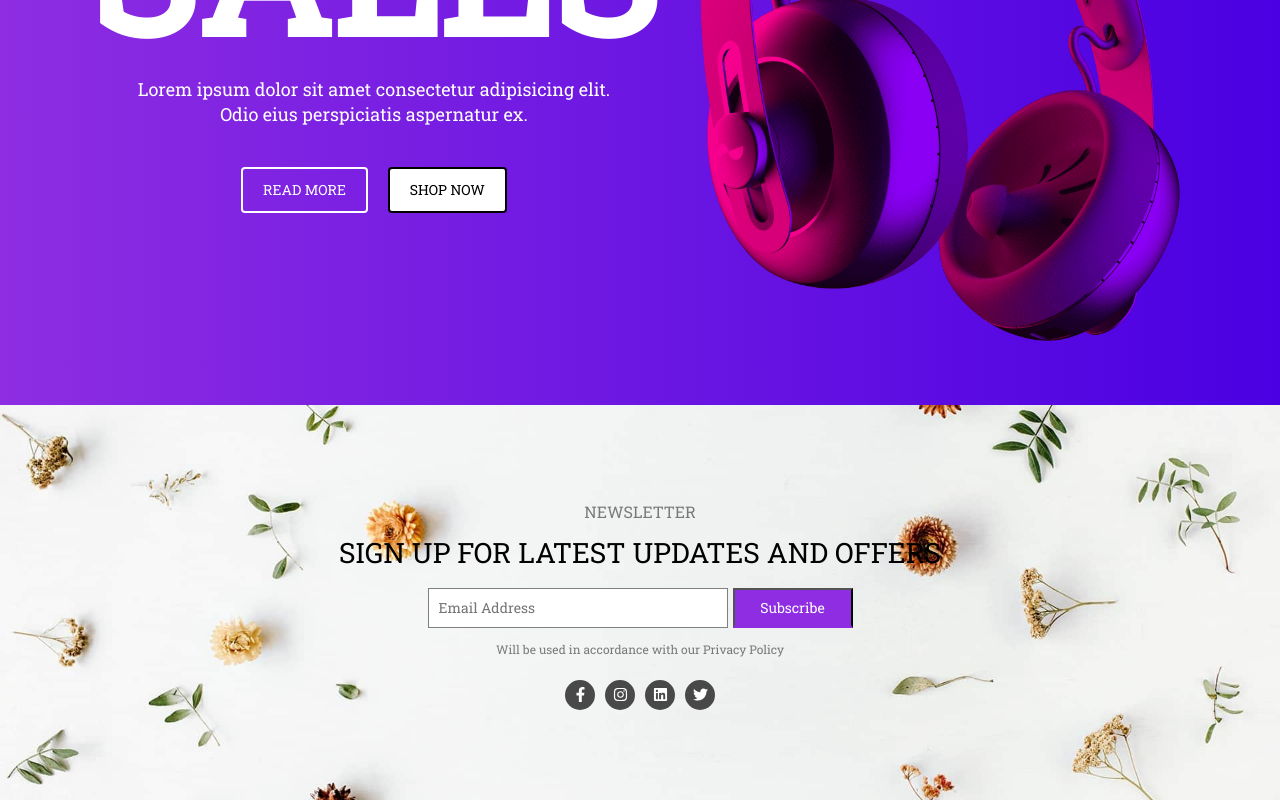
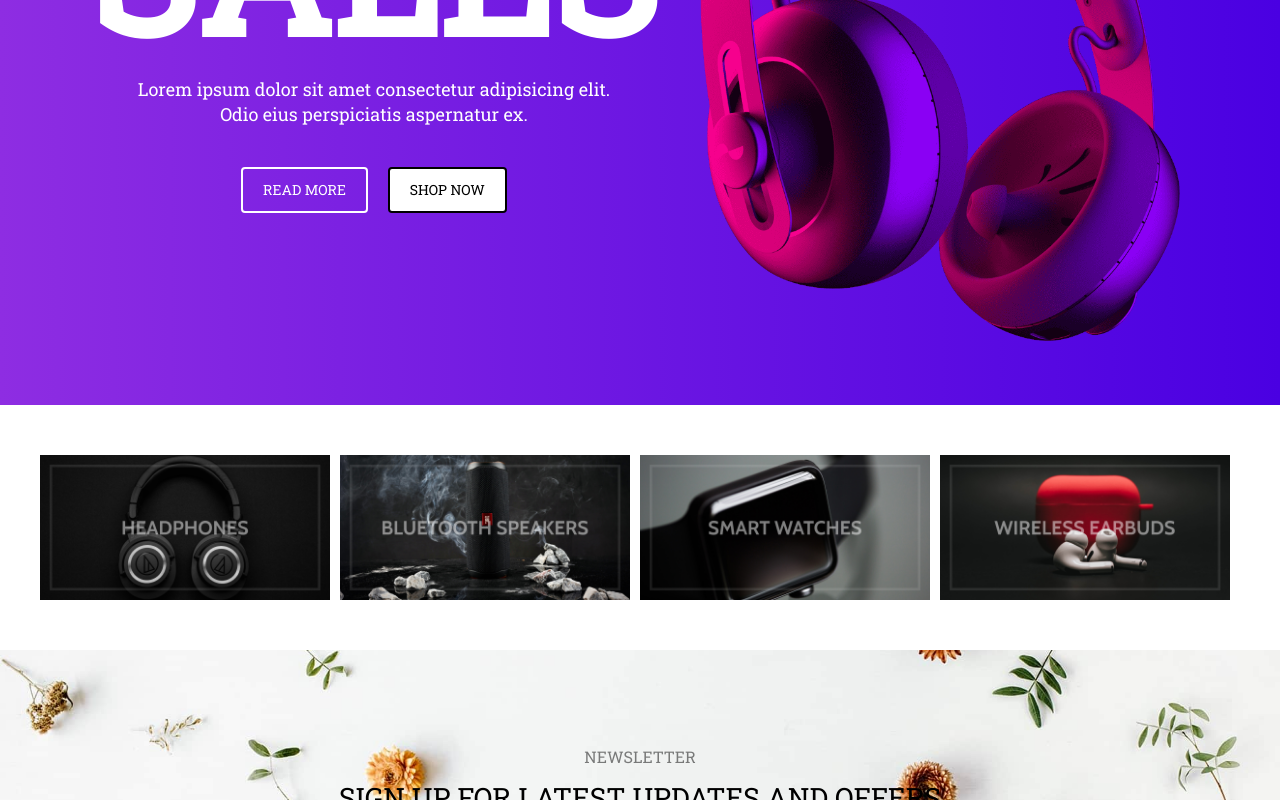
Before and after one commit to PJPhukan/E-Commerce-Shopping-Web, a React (Create React App) app: page / in a window 1280 px wide. Shown: the part 396-1196 px from the top of the page. Built offline with nearby package versions, Linux system fonts and the light colour scheme; a web font is replaced by a local one.

Commit message:
Category Section completed

```diff
--- a/src/components/Home/Category/Category.jsx
+++ b/src/components/Home/Category/Category.jsx
@@ -1,6 +1,26 @@
 import "./Category.scss";
+
+import cat1 from '../../../assets/category/cat-1.jpg'
+import cat2 from '../../../assets/category/cat-2.jpg'
+import cat3 from '../../../assets/category/cat-3.jpg'
+import cat4 from '../../../assets/category/cat-4.jpg'
 const Category = () => {
-    return <div>Category</div>;
+    return <div className="shop-by-category">
+        <div className="categories">
+            <div className="cetegory">
+                <img src={cat1} alt="" />
+            </div>
+            <div className="cetegory">
+                <img src={cat2} alt="" />
+            </div>
+            <div className="cetegory">
+                <img src={cat3} alt="" />
+            </div>
+            <div className="cetegory">
+                <img src={cat4} alt="" />
+            </div>
+        </div>
+    </div>;
 };
 
 export default Category;
--- a/src/components/Home/Category/Category.scss
+++ b/src/components/Home/Category/Category.scss
@@ -1 +1,43 @@
 @import "../../../css-config/mixins.scss";
+
+
+.shop-by-category {
+    margin: 25px 0;
+
+    @include md {
+        margin: 50px 0;
+    }
+
+    .categories {
+        display: flex;
+        flex-flow: wrap;
+        gap: 10px;
+        // justify-content: center;
+        // align-items: center;
+
+        .cetegory {
+            background-color: black;
+            width: calc(50% - 5px);
+            cursor: pointer;
+            overflow: hidden;
+
+            @include md {
+                width: calc(25% - 10px);
+
+            }
+
+            img {
+                width: 100%;
+                display: block;
+                transition: all ease 0.3s;
+            }
+
+            &:hover {
+                img {
+
+                    transform: scale(1.2);
+                }
+            }
+        }
+    }
+}
--- a/src/components/Home/Home.jsx
+++ b/src/components/Home/Home.jsx
@@ -1,9 +1,16 @@
 import "./Home.scss";
 import Banner from './Banner/Banner'
+import Category from "./Category/Category";
 
 const Home = () => {
-    return <div className="home">
-        <Banner/>
+    return <div>
+        <Banner />
+        <div className="main-content">
+            <div className="layout">
+                <Category />
+
+            </div>
+        </div>
     </div>;
 };
 
--- a/src/components/Home/Home.scss
+++ b/src/components/Home/Home.scss
@@ -1,6 +1,11 @@
 @import "../../css-config/mixins.scss";
 
 
-// .home{
-//     height: 110vh;
-// }
+.main-content{
+    max-width: calc(100% - 20px);
+    margin: 0 auto;
+
+    @include md{
+        max-width: 1200px ;
+    }
+}
```
